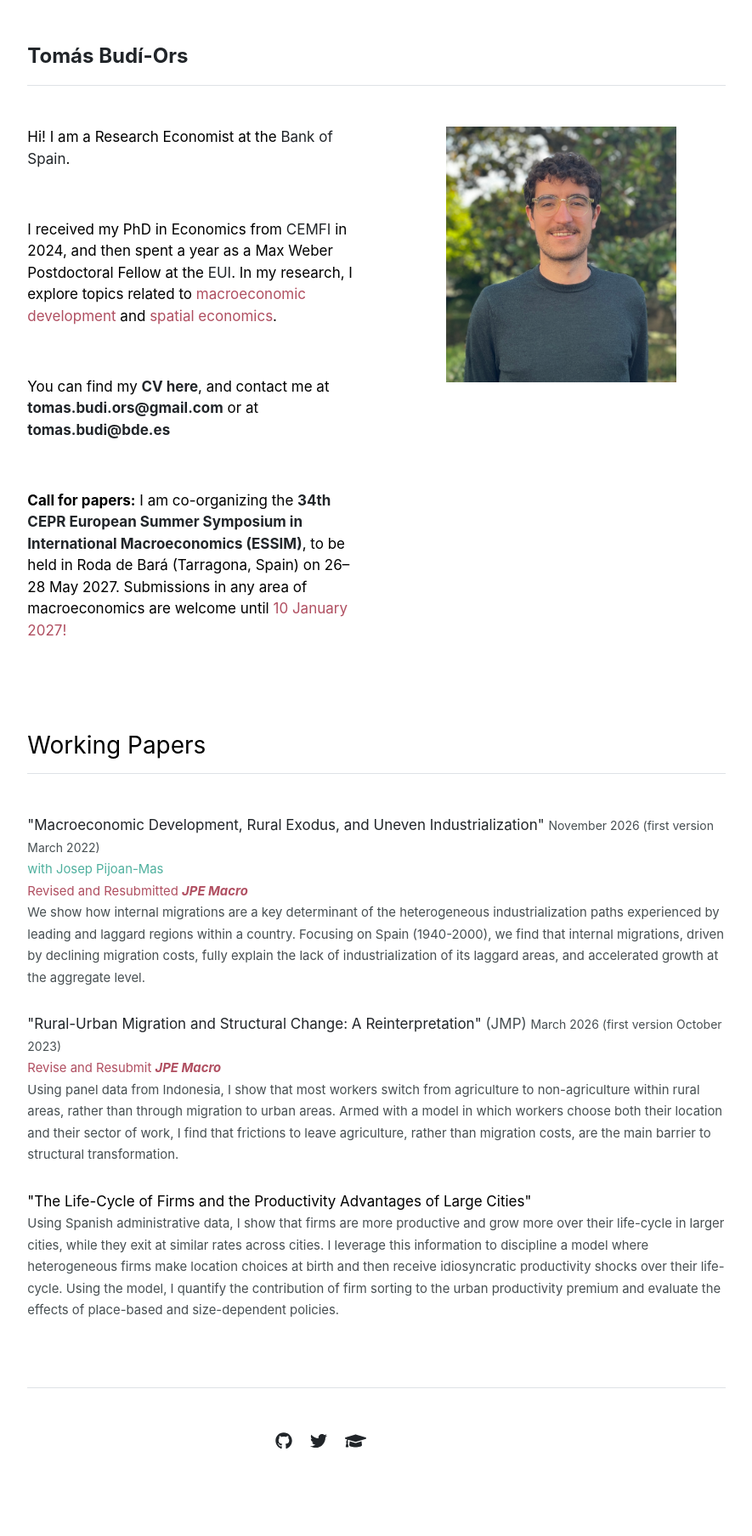
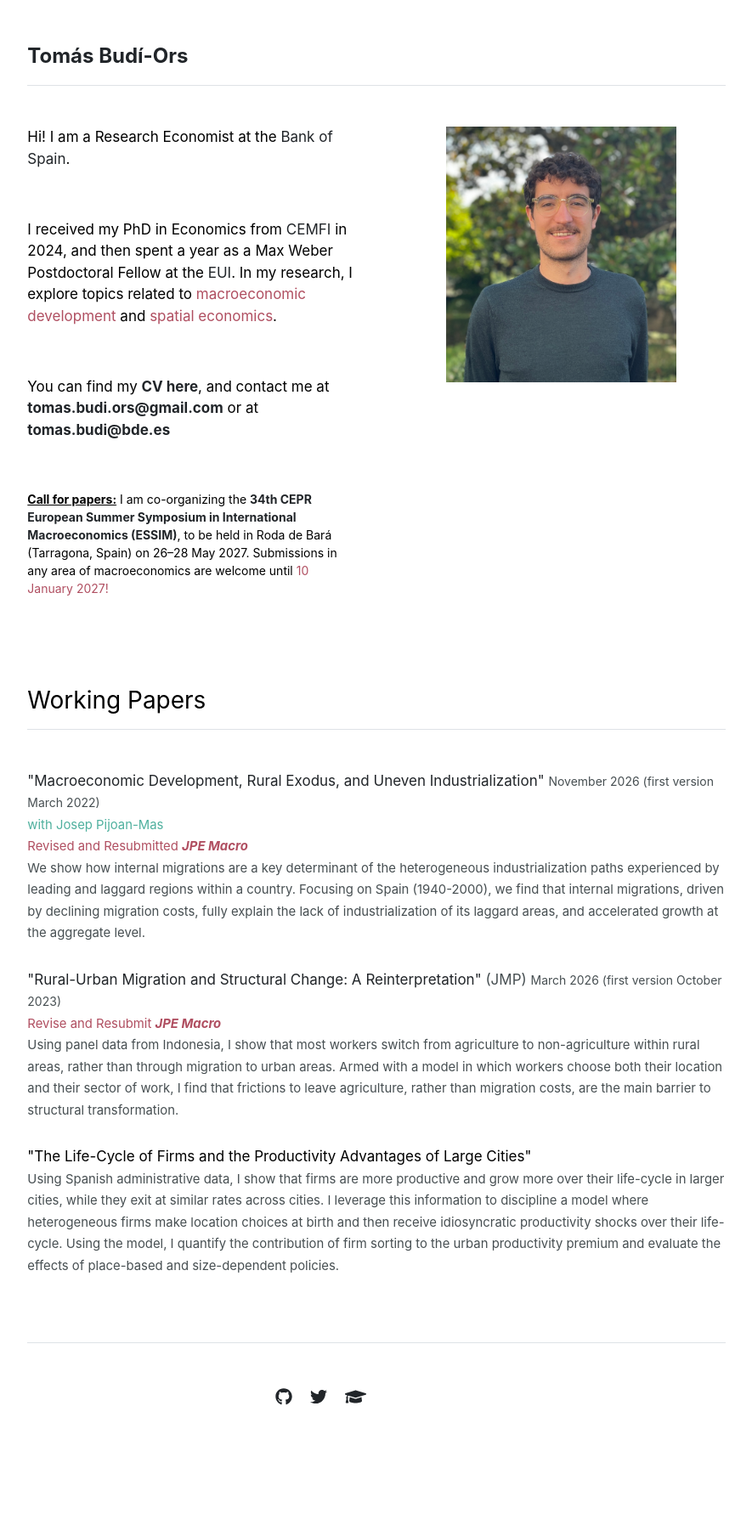
Before and after one commit to tomas-budi-ors/tomas-budi-ors.github.io, a Jekyll site: the page built from index.md, in a window 1280 px wide. Shown: the whole page at 85% size, without its empty margins (197-1082 px from the left). Built offline with Jekyll 4.4.1, drawn with Linux system fonts in a browser that asks for light colours; after the commit the page ends 1755 px from its top, so only the background shows below that.

Commit message:
Smaller CfP

```diff
--- a/index.md
+++ b/index.md
@@ -19,7 +19,8 @@ You can find my [<b>CV here</b>](/cv/CV_BudiOrs.pdf){:target="_blank"}, and cont
 
 &nbsp;
 
-<b>Call for papers:</b> I am co-organizing the [<b>34th CEPR European Summer Symposium in International Macroeconomics (ESSIM)</b>](https://mailchi.mp/cepr/cepr-essim-cfp-13570803){:target="_blank"}, to be held in Roda de Bará (Tarragona, Spain) on 26–28 May 2027. Submissions in any area of macroeconomics are welcome until <span style="color: #b04f61;">10 January 2027!</span>
+<b><u>Call for papers:</u></b> I am co-organizing the [<b>34th CEPR European Summer Symposium in International Macroeconomics (ESSIM)</b>](https://mailchi.mp/cepr/cepr-essim-cfp-13570803){:target="_blank"}, to be held in Roda de Bará (Tarragona, Spain) on 26–28 May 2027. Submissions in any area of macroeconomics are welcome until <span style="color: #b04f61;">10 January 2027!</span>
+{: style="font-size: 14px;"}
 
 &nbsp;
 <!-- &nbsp; -->
```
